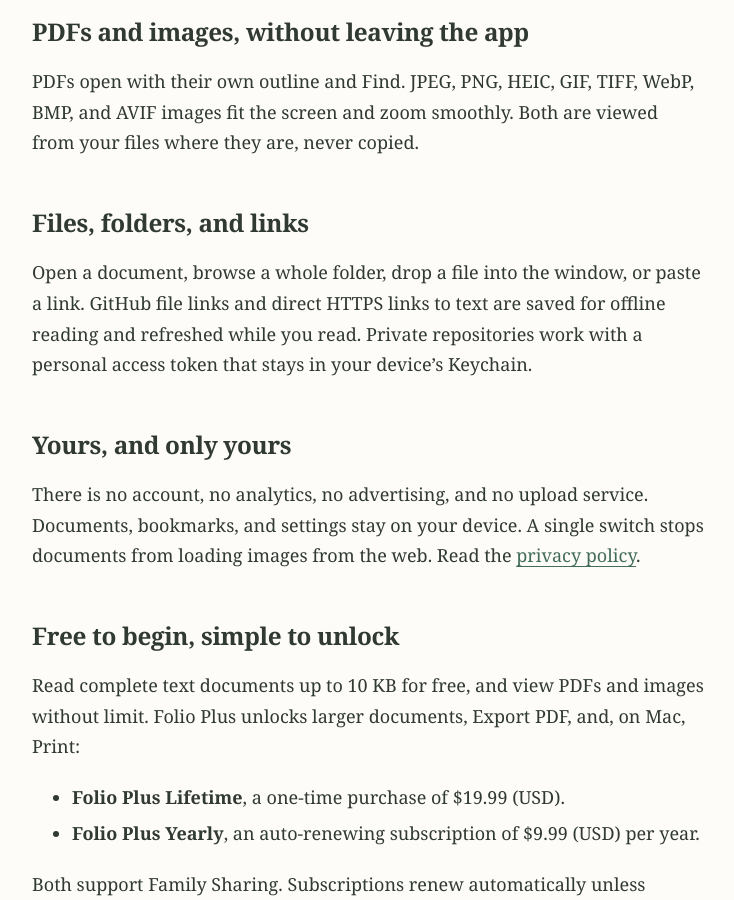
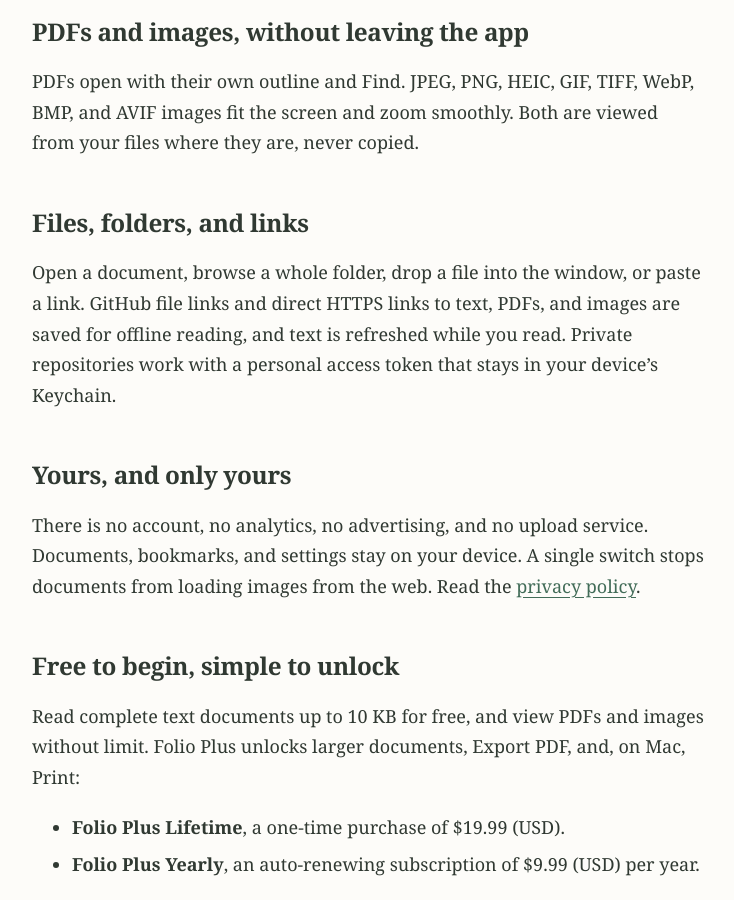
Before and after one commit to BlueTaoLLC/FolioApp, a Jekyll site: the page built from index.md, in a window 1280 px wide and 900 px high, scrolled down 952 px. Shown: the whole window, without its empty margins (272-1006 px from the left). Built offline with Jekyll 4.4.1, drawn with Linux system fonts in a browser that asks for light colours.

Commit message:
Describe PDFs and images opened from links
Co-Authored-By: Claude Fable 5.1 <noreply@anthropic.com>

```diff
--- a/index.md
+++ b/index.md
@@ -20,7 +20,7 @@ PDFs open with their own outline and Find. JPEG, PNG, HEIC, GIF, TIFF, WebP, BMP
 
 ## Files, folders, and links
 
-Open a document, browse a whole folder, drop a file into the window, or paste a link. GitHub file links and direct HTTPS links to text are saved for offline reading and refreshed while you read. Private repositories work with a personal access token that stays in your device's Keychain.
+Open a document, browse a whole folder, drop a file into the window, or paste a link. GitHub file links and direct HTTPS links to text, PDFs, and images are saved for offline reading, and text is refreshed while you read. Private repositories work with a personal access token that stays in your device's Keychain.
 
 ## Yours, and only yours
 
```
Also changed, not shown: privacy.md (+1 -1 lines), support.md (+1 -1 lines).
